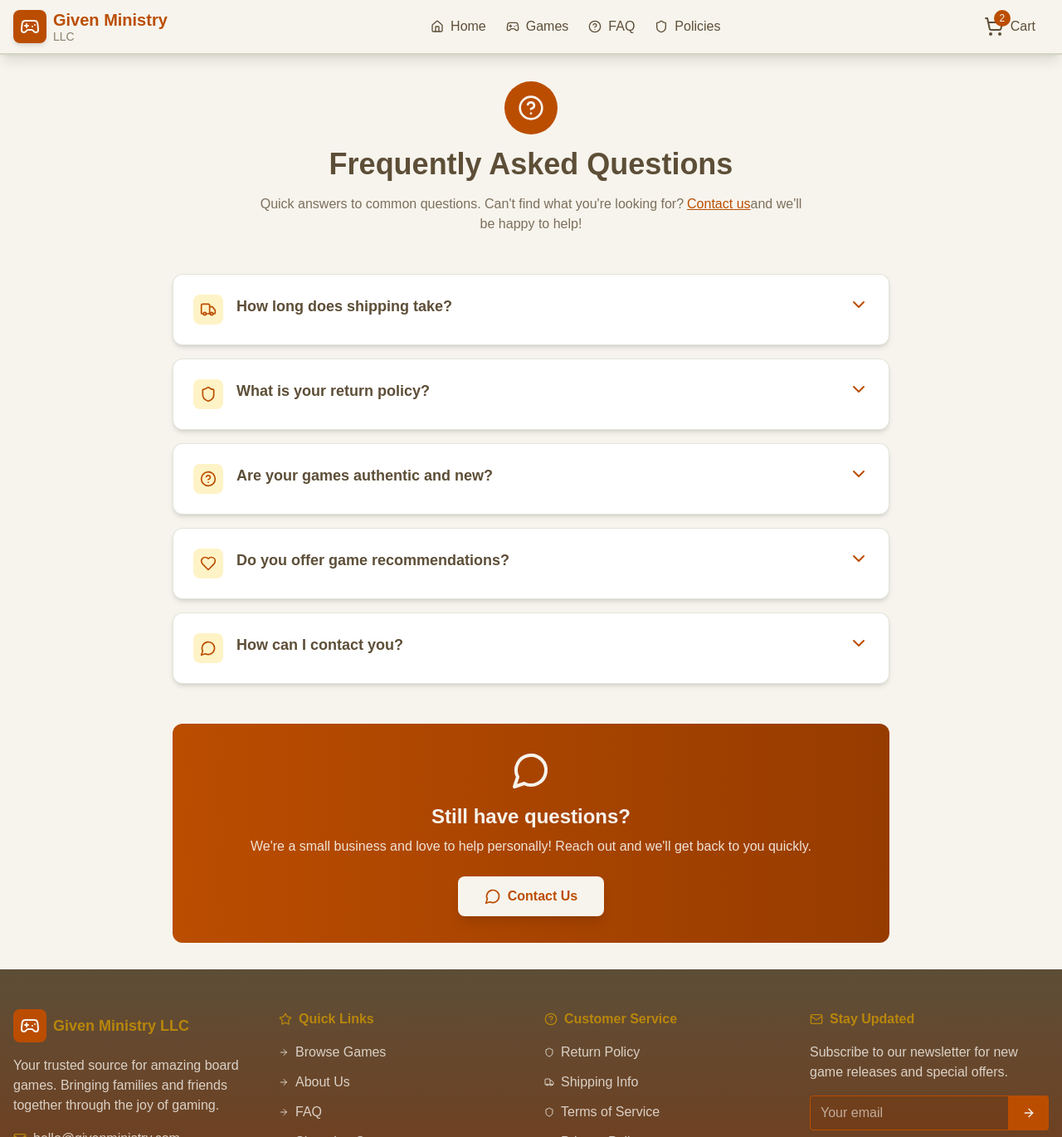
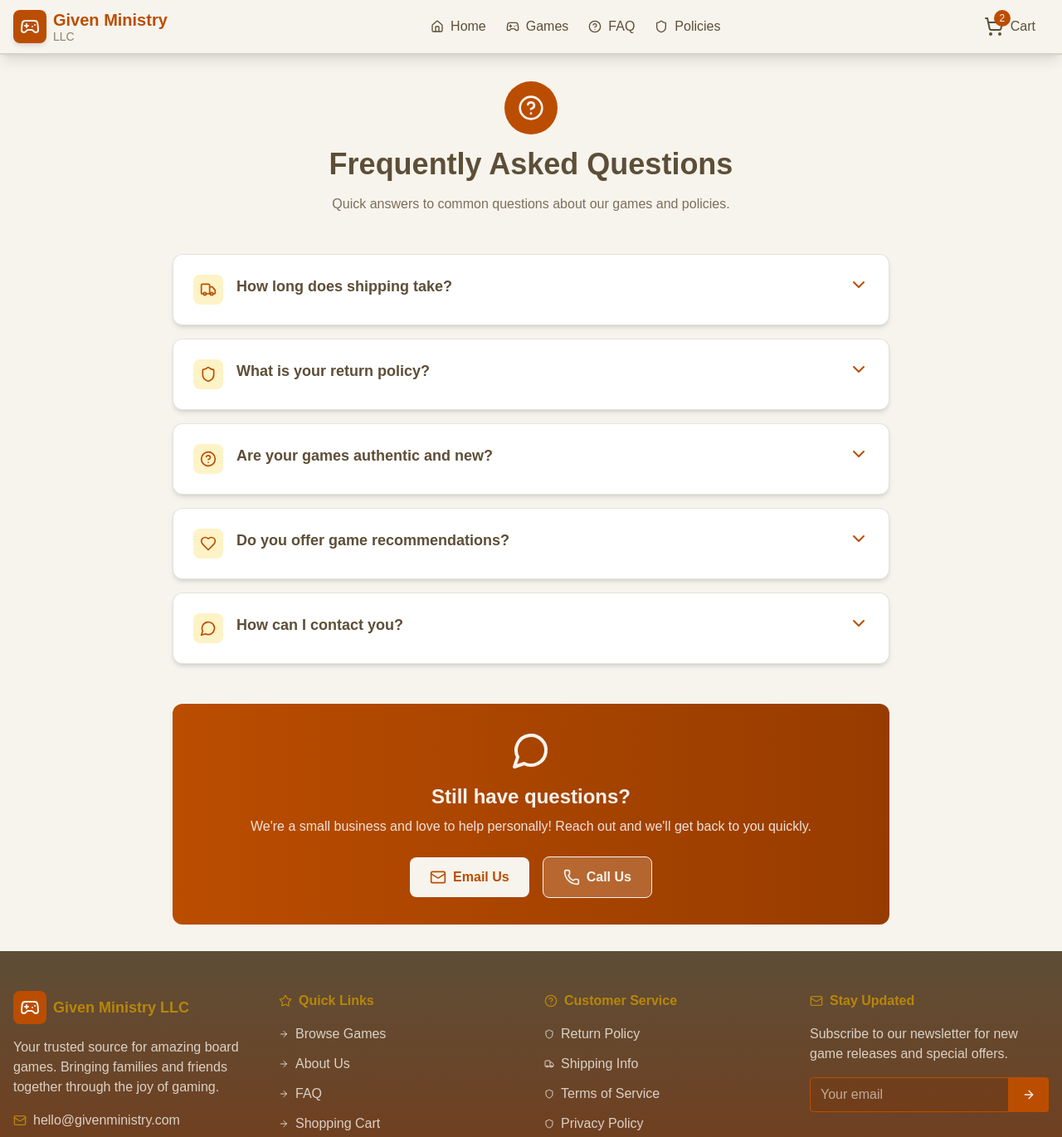
Before and after one commit to givenministryLLC/given-ministry-boardgames, a Next.js app: page /faq in a window 1280 px wide. Shown: the top 1370 px of the page at 83% size. Built offline with nearby package versions, Linux system fonts and the light colour scheme.

Commit message:
remove any reference to about us page

```diff
--- a/src/app/faq/page.tsx
+++ b/src/app/faq/page.tsx
@@ -8,7 +8,9 @@ import {
     MessageCircle,
     Truck,
     Shield,
-    Heart
+    Heart,
+    Mail,
+    Phone
 } from 'lucide-react';
 
 const faqs = [
@@ -65,9 +67,7 @@ export default function FAQPage() {
                     </div>
                     <h1 className="text-4xl font-bold mb-4 text-deep-brown">Frequently Asked Questions</h1>
                     <p className="text-deep-brown/80 max-w-2xl mx-auto">
-                        Quick answers to common questions. Can't find what you're looking for?
-                        <a href="/about" className="text-amber-700 hover:text-amber-800 underline font-medium ml-1">Contact us</a>
-                        and we'll be happy to help!
+                        Quick answers to common questions about our games and policies.
                     </p>
                 </div>
 
@@ -120,15 +120,24 @@ export default function FAQPage() {
                     <p className="mb-6 text-warm-cream/90">
                         We're a small business and love to help personally! Reach out and we'll get back to you quickly.
                     </p>
-                    <a
-                        href="/about"
-                        className="inline-flex items-center space-x-2 bg-warm-cream text-amber-700 px-8 py-3 rounded-lg font-semibold hover:bg-yellow-50 transition-colors shadow-lg hover:shadow-xl"
-                    >
-                        <MessageCircle className="w-5 h-5" />
-                        <span>Contact Us</span>
-                    </a>
+                    <div className="flex flex-col sm:flex-row items-center justify-center gap-4">
+                        <a
+                            href="mailto:hello@givenministry.com"
+                            className="inline-flex items-center space-x-2 bg-warm-cream text-amber-700 px-6 py-3 rounded-lg font-semibold hover:bg-yellow-50 transition-colors"
+                        >
+                            <Mail className="w-5 h-5" />
+                            <span>Email Us</span>
+                        </a>
+                        <a
+                            href="tel:555-123-GAME"
+                            className="inline-flex items-center space-x-2 bg-warm-cream/20 border border-warm-cream text-warm-cream px-6 py-3 rounded-lg font-semibold hover:bg-warm-cream/30 transition-colors"
+                        >
+                            <Phone className="w-5 h-5" />
+                            <span>Call Us</span>
+                        </a>
+                    </div>
                 </div>
-            </div>
+            </div >
         </div >
     );
 }
--- a/src/app/page.tsx
+++ b/src/app/page.tsx
@@ -104,7 +104,7 @@ export default function Home() {
       </section>
 
       {/* About Our Family Business */}
-      <section className="py-16 bg-warm-cream">
+      <section id="about" className="py-16 bg-warm-cream">
         <div className="max-w-6xl mx-auto px-4">
           <div className="grid grid-cols-1 lg:grid-cols-2 gap-12 items-center">
             <div>
--- a/src/components/Footer.tsx
+++ b/src/components/Footer.tsx
@@ -53,7 +53,7 @@ export default function Footer() {
                                 </Link>
                             </li>
                             <li>
-                                <Link href="/about" className="flex items-center space-x-2 text-warm-cream/80 hover:text-gold transition-all duration-200 hover:translate-x-1">
+                                <Link href="/#about" className="flex items-center space-x-2 text-warm-cream/80 hover:text-gold transition-all duration-200 hover:translate-x-1">
                                     <ArrowRight className="w-3 h-3" />
                                     <span>About Us</span>
                                 </Link>
```
